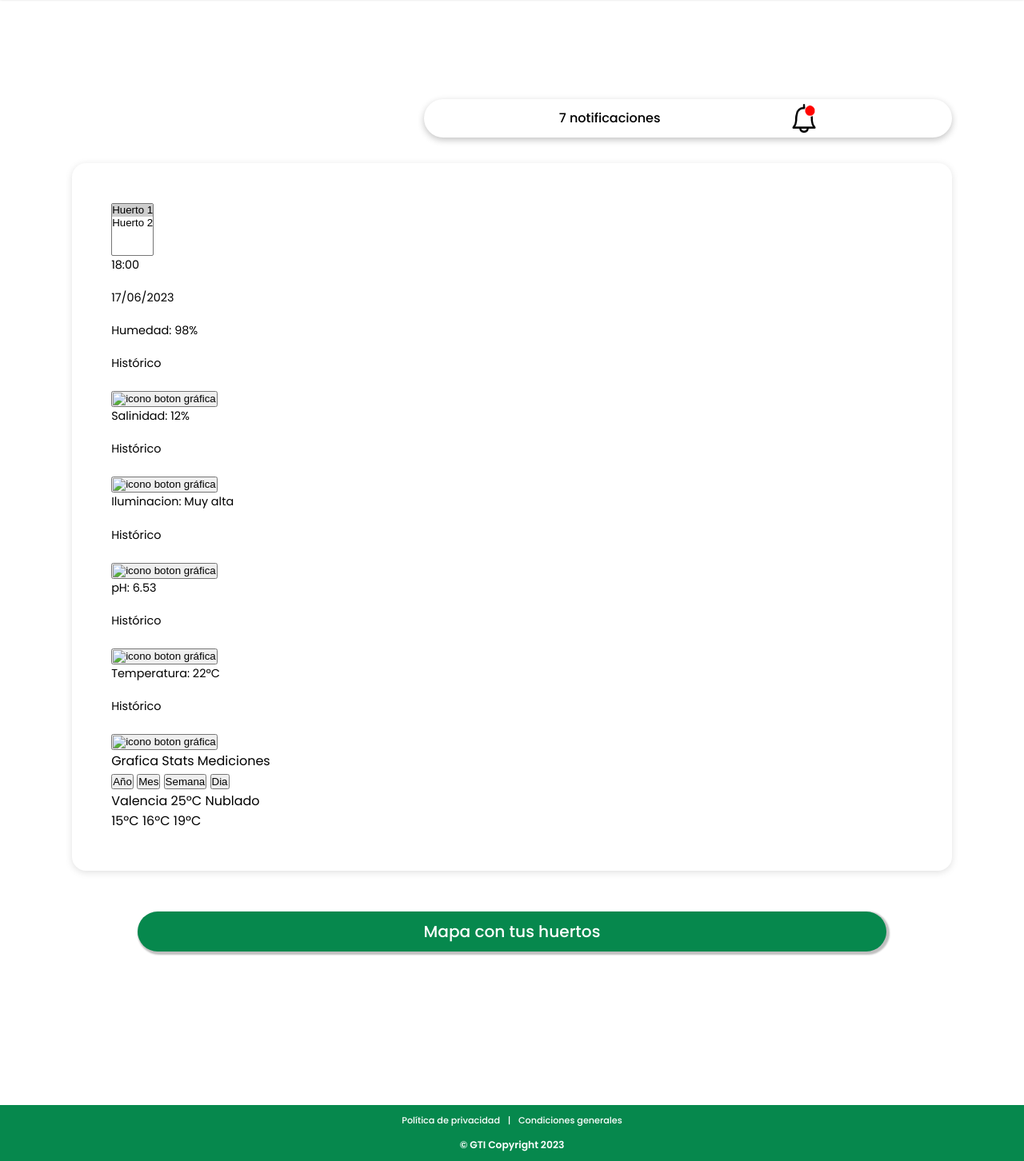
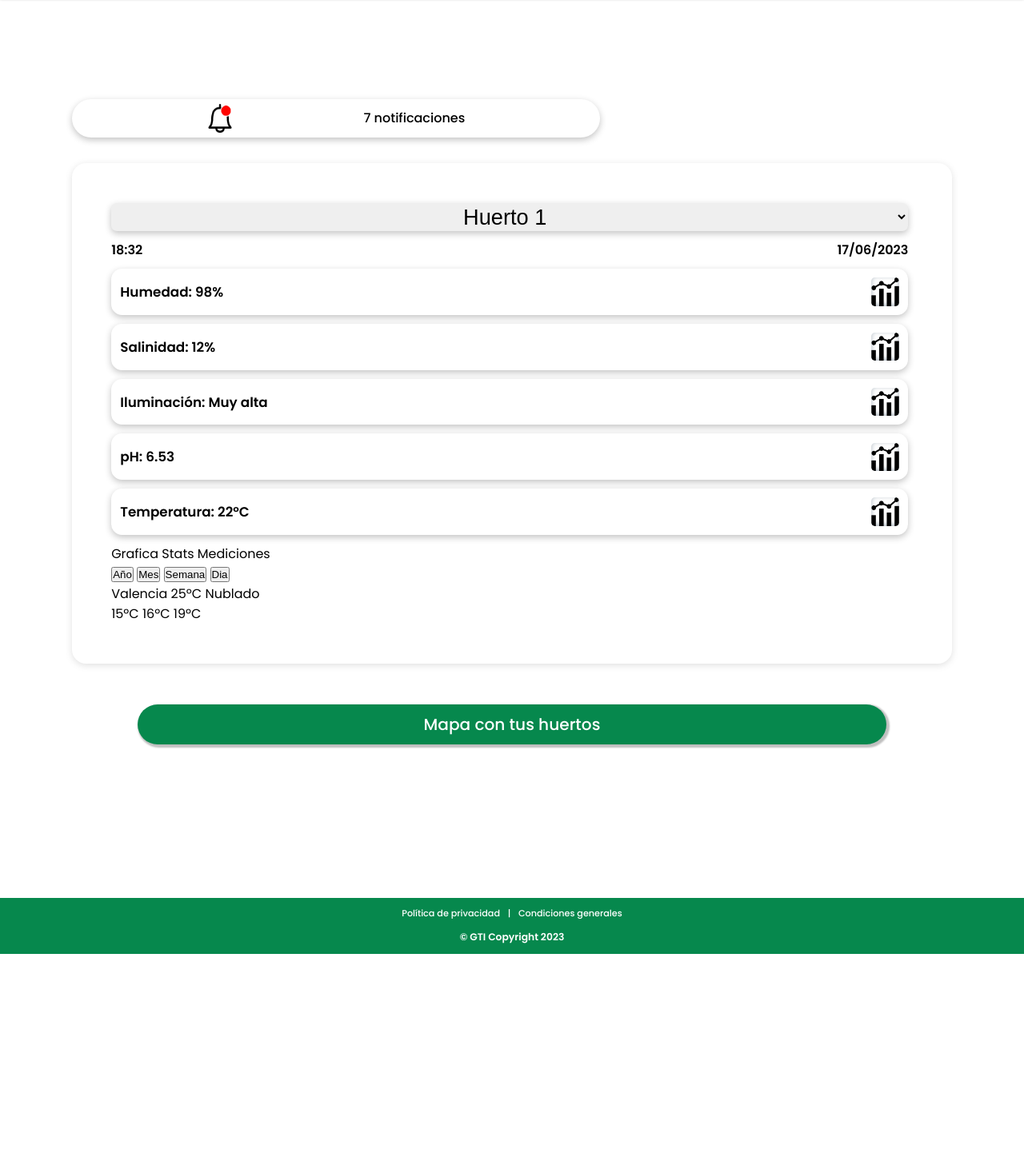
Before and after one commit to juandiazx/Huertodo, a PHP site: page /monitorizacion.html in a window 1280 px wide. Shown: the part 100-1552 px from the top of the page at 80% size. After the commit the page ends 1293 px from the top, so only its background shows below. Run offline with PHP 8.4, Linux system fonts and the light colour scheme.

Commit message:
Monitorizacion-Casi-Terminada

```diff
--- a/src/app/css/monitorizacion.css
+++ b/src/app/css/monitorizacion.css
@@ -92,16 +92,10 @@ h3 {
 
 /*------------------------Comienza el estilo del espacio personal------------------------*/
 
-#contenedor-espacio-personal-completo {
-    display: flex;
-    flex-direction: column;
-    justify-items: center;
-}
-
+/*Estilo contenedor de las notificaciones huertos*/
 #contenedor-notificaciones {
     display: flex;
-    justify-content: flex-end;
-    justify-items: flex-end;
+    justify-content: flex-start;
 }
 /*Estilo panel circular notificaciones espacio personal*/
 #panel-circular-notificaciones {
@@ -115,6 +109,8 @@ h3 {
     width: 60%;
     height: auto;
 }
+
+/*Estilo parrafo con el numero de notificaciones*/
 #parrafo-numero-notificaciones {
     display: flex;
     margin: 0;
@@ -146,12 +142,86 @@ h3 {
     margin-bottom: 3.2em;
 }
 
+/**/
+#contenedor-nombre-huerto {
+    display: flex;
+    justify-content: center;
+}
+
+/*Dropdown list para cambiar de huerto y cambiar el nombre*/
+select {
+    outline: 0;
+    box-shadow: rgba(0, 0, 0, 0.24) 0px 3px 8px;
+    border-radius: 0.26em;
+    background-image: none;
+    border:0!important;
+    width: 100%;
+    height: 1.3em;
+    cursor:pointer;
+    text-align: center;
+    font-size: 170%;
+    overflow: hidden;
+    overflow-x: hidden;
+}
+
+/*Contenedor con la fecha y la hora del huerto*/
+#contenedor-fecha-hora-huerto {
+    display: flex;
+    flex-direction: row;
+    justify-content: space-between;
+    align-items: center;
+}
+
+/*Estilo de los parrafos que indican la hora y la fecha del huerto*/
+#contenedor-fecha-hora-huerto p{
+    display: flex;
+    text-align: center;
+    align-content: center;
+    align-items: center;
+    justify-content: center;
+    padding-top: 0.7em;
+    padding-bottom: 0.7em;
+    margin-bottom: 0;
+    font-size: 100%;
+}
+
+/*Cada contenedor de parametros en tiempo real especifico*/
+.contenedor-parametro-monitorizacion-especifico {
+    display: flex;
+    align-content: center; /*NO SE CENTRA NO SE POR QUE*/
+    align-items: center;
+    text-align: center;
+    flex-direction: row;
+    box-shadow: rgba(0, 0, 0, 0.24) 0px 3px 8px;
+    border-radius: 0.85em;
+    padding: 0.7em;
+    justify-content: space-between;
+    margin-bottom: 0.7em;
+}
+
+.contenedor-parametro-monitorizacion-especifico p{
+    font-weight: 600;
+    font-size: 105%;
+    margin: 0;
+}
+
+/*Estilo del icono de grafica para acceder a el histórico de cada parámetro*/
+.icono-boton-grafica-historico {
+    width: 2.2em;
+    height: 2.2em;
+    border-radius: 0.3em;
+    box-shadow: rgba(50, 50, 93, 0.25) 0px 50px 100px -20px, rgba(0, 0, 0, 0.3) 0px 30px 60px -30px, rgba(10, 37, 64, 0.35) 0px -2px 6px 0px inset;
+}
+
+
+/*Estilo contenedor con el boton para acceder al mapa con los huertos*/
 #contenedor-boton-mapas {
     display: flex;
     justify-content: center;
     font-size: 74%;
     height: auto;
 }
+
 
 /*------------------------Termina el estilo del espacio peresonal------------------------*/
 
--- a/src/app/monitorizacion.html
+++ b/src/app/monitorizacion.html
@@ -47,8 +47,8 @@
     <!-- Comienza el contenedor de notificaciones espacio personal-->
     <div id="contenedor-notificaciones">
         <div id="panel-circular-notificaciones">
+            <img id="icono-campana-notificaciones" src="images/icono-notificaciones-con.png" alt="icono campana notificaciones">
             <p id="parrafo-numero-notificaciones">7 notificaciones</p>
-            <img id="icono-campana-notificaciones" src="images/icono-notificaciones-con.png" alt="icono campana notificaciones">
         </div>
     </div>
     <!-- Termina el contenedor de notificaciones espacio personal-->
@@ -63,69 +63,38 @@
     <div id="contenedor-monitorizacion">
 
         <div id="contenedor-nombre-huerto">
-            <form action="#">
-                <select name="nombres-huertos" id="nombre-huerto" size="4">
-                    <option value="Huerto 1" selected>Huerto 1</option>
-                    <option value="Huerto 2">Huerto 2</option>
-                </select>
-            </form>
+            <select name="nombres-huertos" id="nombre-huerto">
+                <option value="Huerto 1">Huerto 1</option>
+                <option value="Huerto 2">Huerto 2</option>
+            </select>
         </div>
 
         <div id="contenedor-fecha-hora-huerto">
-            <div id="hora-huerto">
-                <p>18:00</p>
-            </div>
-            <div id="fecha-huerto">
-                <p>17/06/2023</p>
-            </div>
+            <p class="parrafo-negrita">18:32</p>
+            <p class="parrafo-negrita">17/06/2023</p>
         </div>
 
         <!--Comienza contenedor con los parametros en tiempo real del huerto-->
         <div id="contenedor-parametros-tiempo-real-huerto">
-            <div id="contenedor-humedad">
-                <div id="dato-humedad">
-                    <p>Humedad: <span>98%</span></p>
-                </div>
-                <div id="contenedor-boton-historico-humedad">
-                    <p>Histórico</p>
-                    <button id="boton-historico-humedad"><img src="#" alt="icono boton gráfica"></button>
-                </div>
+            <div id="contenedor-humedad" class="contenedor-parametro-monitorizacion-especifico">
+                <p>Humedad: <span>98%</span></p>
+                <img class="icono-boton-grafica-historico" src="images/icono-grafica-historico.png" alt="icono boton gráfica">
             </div>
-            <div id="contenedor-salinidad">
-                <div id="dato-salinidad">
-                    <p>Salinidad: <span>12%</span></p>
-                </div>
-                <div id="contenedor-boton-historico-salinidad">
-                    <p>Histórico</p>
-                    <button id="boton-historico-salinidad"><img src="#" alt="icono boton gráfica"></button>
-                </div>
+            <div id="contenedor-salinidad" class="contenedor-parametro-monitorizacion-especifico">
+                <p>Salinidad: <span>12%</span></p>
+                <img class="icono-boton-grafica-historico" src="images/icono-grafica-historico.png" alt="icono boton gráfica">
             </div>
-            <div id="contenedor-iluminacion">
-                <div id="dato-iluminacion">
-                    <p>Iluminacion: <span>Muy alta</span></p>
-                </div>
-                <div id="contenedor-boton-historico-iluminacion">
-                    <p>Histórico</p>
-                    <button id="boton-historico-iluminacion"><img src="#" alt="icono boton gráfica"></button>
-                </div>
+            <div id="contenedor-iluminacion" class="contenedor-parametro-monitorizacion-especifico">
+                <p>Iluminación: <span>Muy alta</span></p>
+                <img class="icono-boton-grafica-historico" src="images/icono-grafica-historico.png" alt="icono boton gráfica">
             </div>
-            <div id="contenedor-ph">
-                <div id="dato-ph">
-                    <p>pH: <span>6.53</span></p>
-                </div>
-                <div id="contenedor-boton-historico-ph">
-                    <p>Histórico</p>
-                    <button id="boton-historico-PH"><img src="#" alt="icono boton gráfica"></button>
-                </div>
+            <div id="contenedor-ph" class="contenedor-parametro-monitorizacion-especifico">
+                <p>pH: <span>6.53</span></p>
+                <img class="icono-boton-grafica-historico" src="images/icono-grafica-historico.png" alt="icono boton gráfica">
             </div>
-            <div id="contenedor-temperatura">
-                <div id="dato-temperatura">
-                    <p>Temperatura: <span>22ºC</span></p>
-                </div>
-                <div id="contenedor-boton-historico-temperatura">
-                    <p>Histórico</p>
-                    <button id="boton-historico-temperatura"><img src="#" alt="icono boton gráfica"></button>
-                </div>
+            <div id="contenedor-temperatura" class="contenedor-parametro-monitorizacion-especifico">
+                <p>Temperatura: <span>22ºC</span></p>
+                <img class="icono-boton-grafica-historico" src="images/icono-grafica-historico.png" alt="icono boton gráfica">
             </div>
         </div>
         <!--Termina contenedor con los parametros en tiempo real del huerto-->
```
Also changed, not shown: src/app/images/icono-grafica-historico.png (added).
